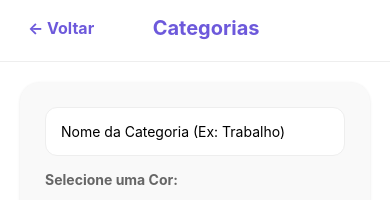
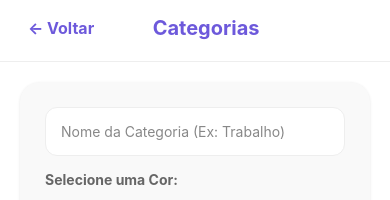
Before and after one commit to GabrielTav09/GabrielTav09-Projeto-LTIV---Desenvolvimento-mobile, a React Native app: screen /Categorization in a window 390 px wide. Shown: the top 200 px of the page. Built offline with nearby package versions, Linux system fonts and the light colour scheme; what react-native-calendars would draw is missing.

Commit message:
alteração na logo do app

```diff
--- a/categorization.tsx
+++ b/categorization.tsx
@@ -90,11 +90,11 @@ export default function CategorizationScreen({ navigation }: any) {
 
       <View style={styles.form}>
         <TextInput
-          placeholder="Nome da Categoria (Ex: Trabalho)"
-          style={styles.input}
-          value={categoryName}
-          // CORREÇÃO: Alterado de categoryName para setCategoryName para permitir a digitação
-          onChangeText={setCategoryName}
+        placeholder="Nome da Categoria (Ex: Trabalho)"
+        placeholderTextColor="#888888" // <-- Adicione isso aqui também
+        style={styles.input}
+        value={categoryName}
+        onChangeText={setCategoryName}
         />
 
         <Text style={styles.label}>Selecione uma Cor:</Text>
```
